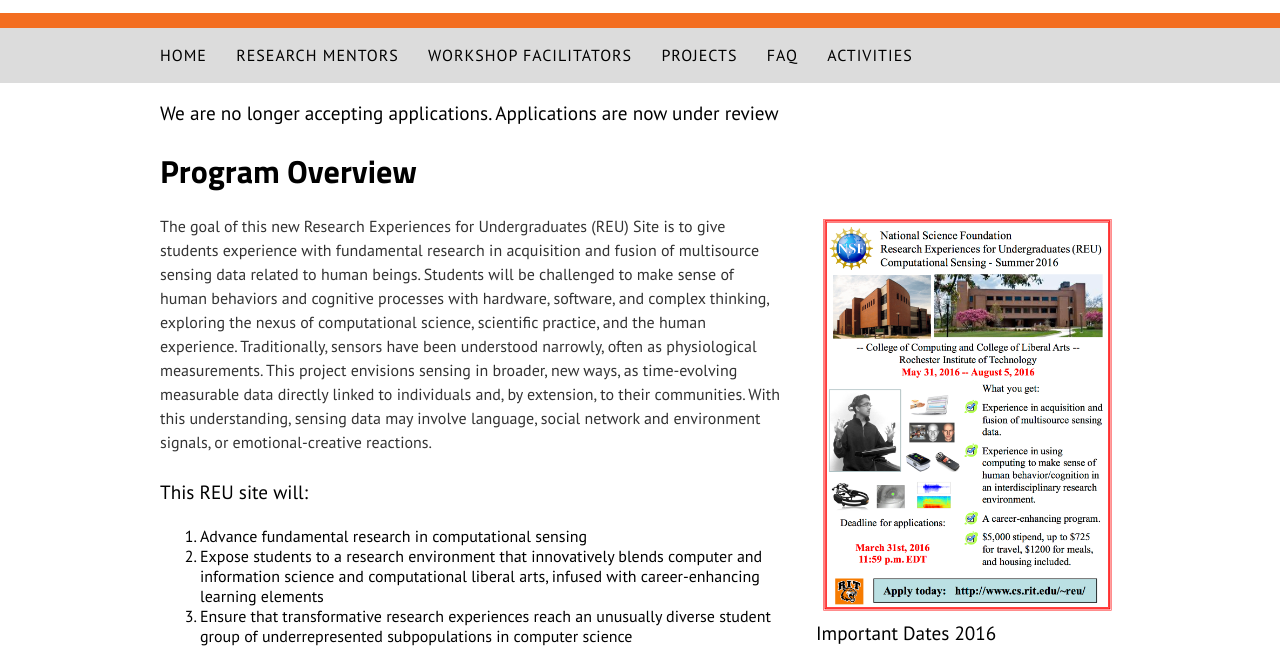
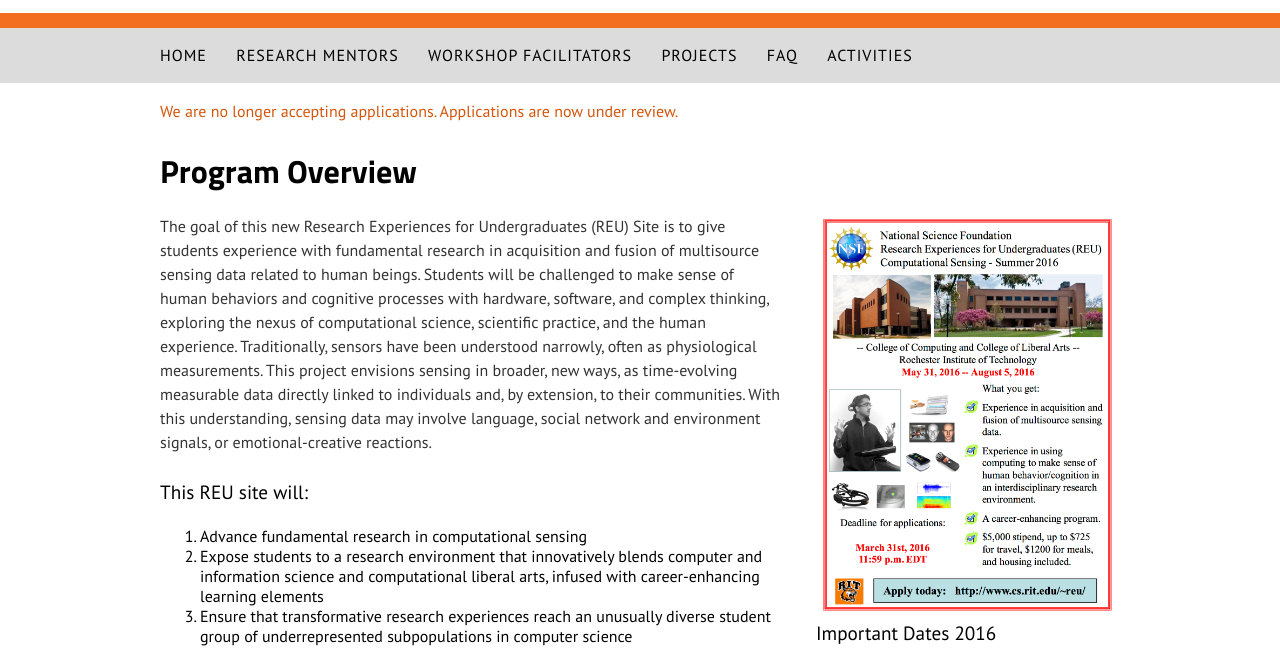
Before and after one commit to dropofwill/computational-sensing-reu, a website: page index.html in a window 1280 px wide. Shown: the part 184-832 px from the top of the page. Drawn offline with Linux system fonts and the light colour scheme.

Commit message:
Fix typo, dark orange font

```diff
--- a/index.html
+++ b/index.html
@@ -42,7 +42,7 @@
 <section>
   <div class="wrapper">
 
-    <h2>We are no longer accepting applications. Applications are now under review</h2>
+    <p class="highlight-text">We are no longer accepting applications. Applications are now under review.</p>
 
     <h1>Program Overview</h1>
 
--- a/styles/type.scss
+++ b/styles/type.scss
@@ -10,6 +10,10 @@ $medium-screen: em(640) !default;
 $base-font-color: $dark-gray !default;
 $sans-serif: 'PT Sans', sans-serif;
 $sans-serif-2: 'Titillium Web', sans-serif;
+
+.highlight-text {
+  color: darken(#F36E21, 10%);
+}
 
 .emphasis {
   color: #F36E21 !important;
```
Also changed, not shown: main.css.
